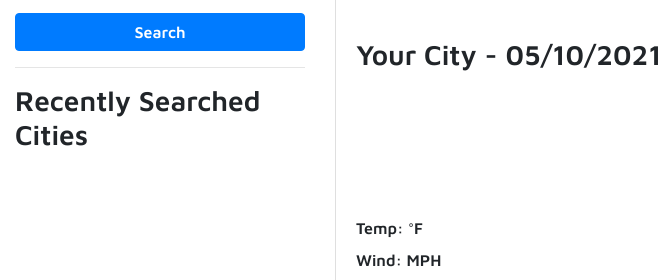
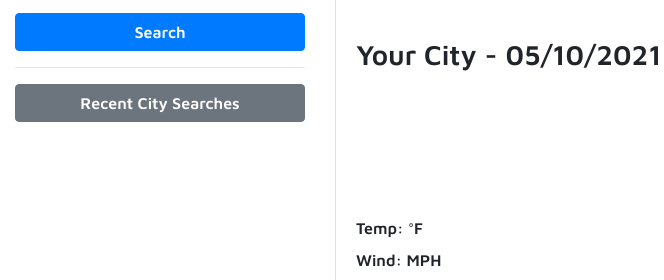
Before and after one commit to danshoup/weather_dashboard, a plain HTML site: page index.html in a window 1280 px wide. Shown: the part 169-449 px from the top of the page, 0-664 px from the left. Drawn offline with nearby package versions, Linux system fonts and the light colour scheme; grey boxes are pictures that could not be loaded.

Commit message:
screenshot update

```diff
--- a/index.html
+++ b/index.html
@@ -38,7 +38,7 @@
             <input id="city-input" type="text" class="form-control form-control-lg mb-3" placeholder="City Name...">
             <button type="submit" class="btn btn-primary btn-block">Search</button>
             <hr>
-            <h3>Recently Searched Cities</h3>
+            <button type="button" class="btn btn-secondary btn-block">Recent City Searches</button>
             <!-- <button type="button" class="btn btn-secondary btn-block inactive">Recently Searched Cities</button> -->
           </form>
         </section>
```
Also changed, not shown: assets/images/weatherdash.png (added), assets/images/weatherdashboardtemp.png (deleted), 1 other file.
